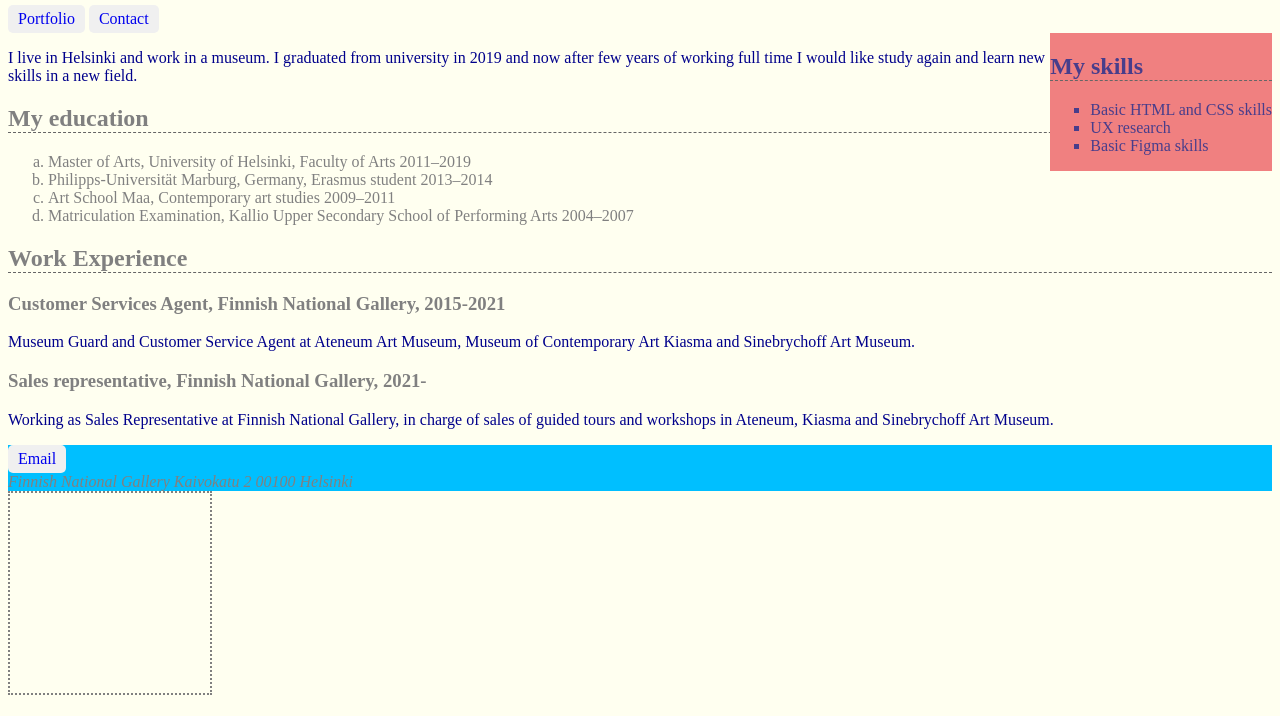
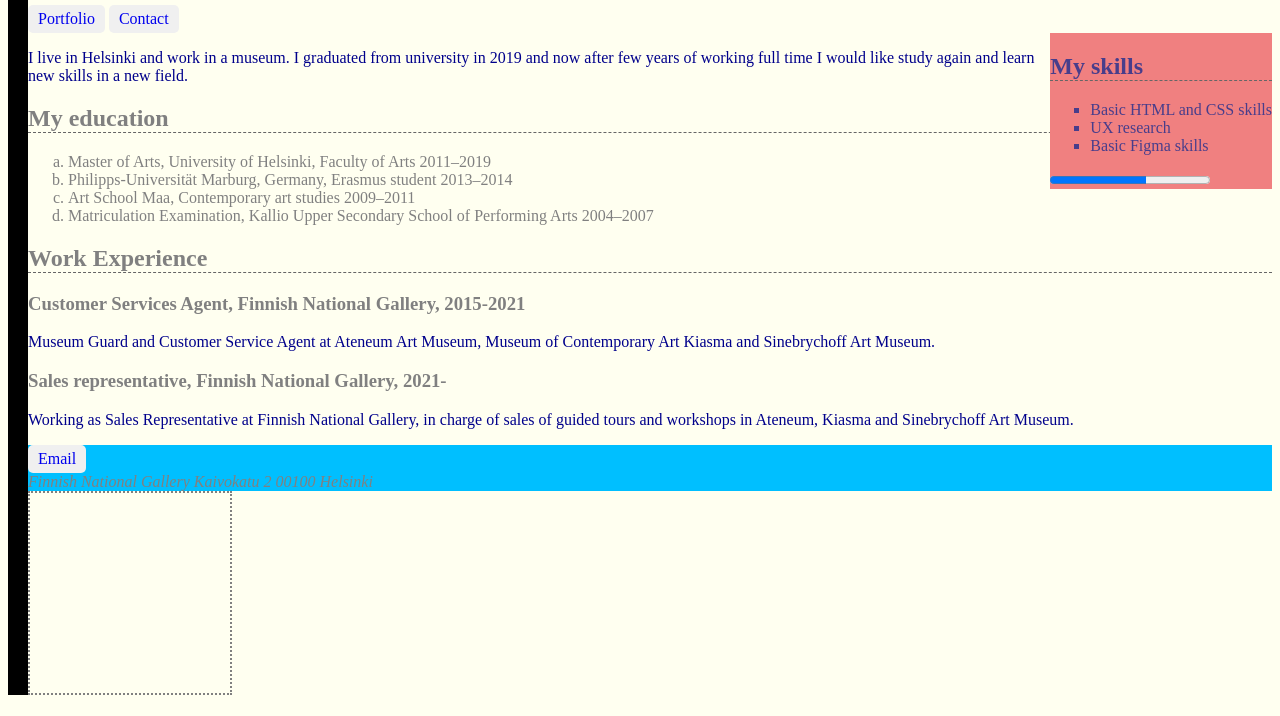
Before and after one commit to Uprav-witch/hello-world, a plain HTML site: page index.html in a window 1280 px wide. Shown: the part 84-800 px from the top of the page. Drawn offline with Linux system fonts and the light colour scheme.

Commit message:
Update index.html

```diff
--- a/index.html
+++ b/index.html
@@ -9,13 +9,18 @@
             float: right;
         }
 
+        #container {
+
+            border-left: 20px solid black;
+        }
+
         </style>
 
         <link rel="stylesheet" href=styles.css type="text/css" >
         <meta name="viewport" content="width=device-width, initial-scale=1.0">
     </head>
     <body>
-
+   <div id="container">
 
     <header>
 
@@ -42,6 +47,7 @@
 
     </ul>
 
+     <progress value="60" max="100"></progress>
 
    </aside>
 
@@ -87,5 +93,6 @@
 </footer>
 
         <div class="profile-image"></div>
+        </div>
     </body>
 </html>
```
